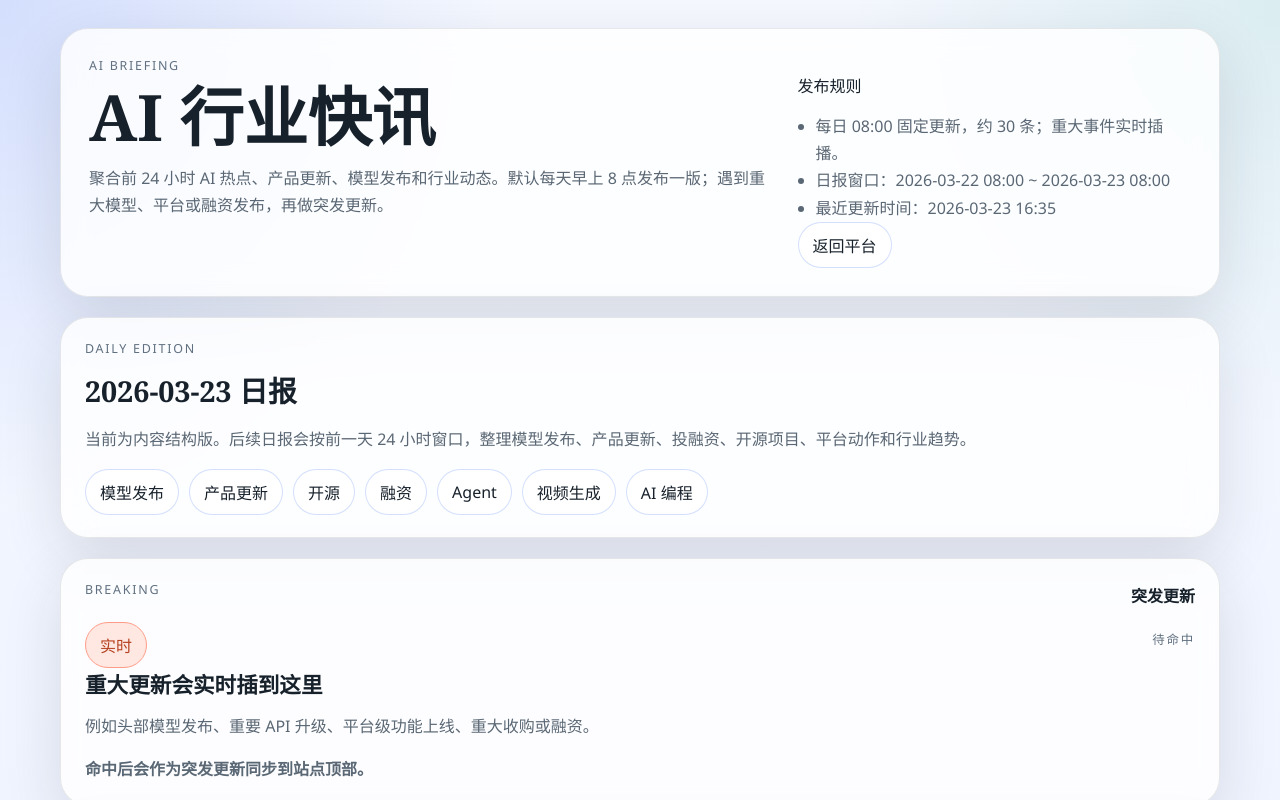
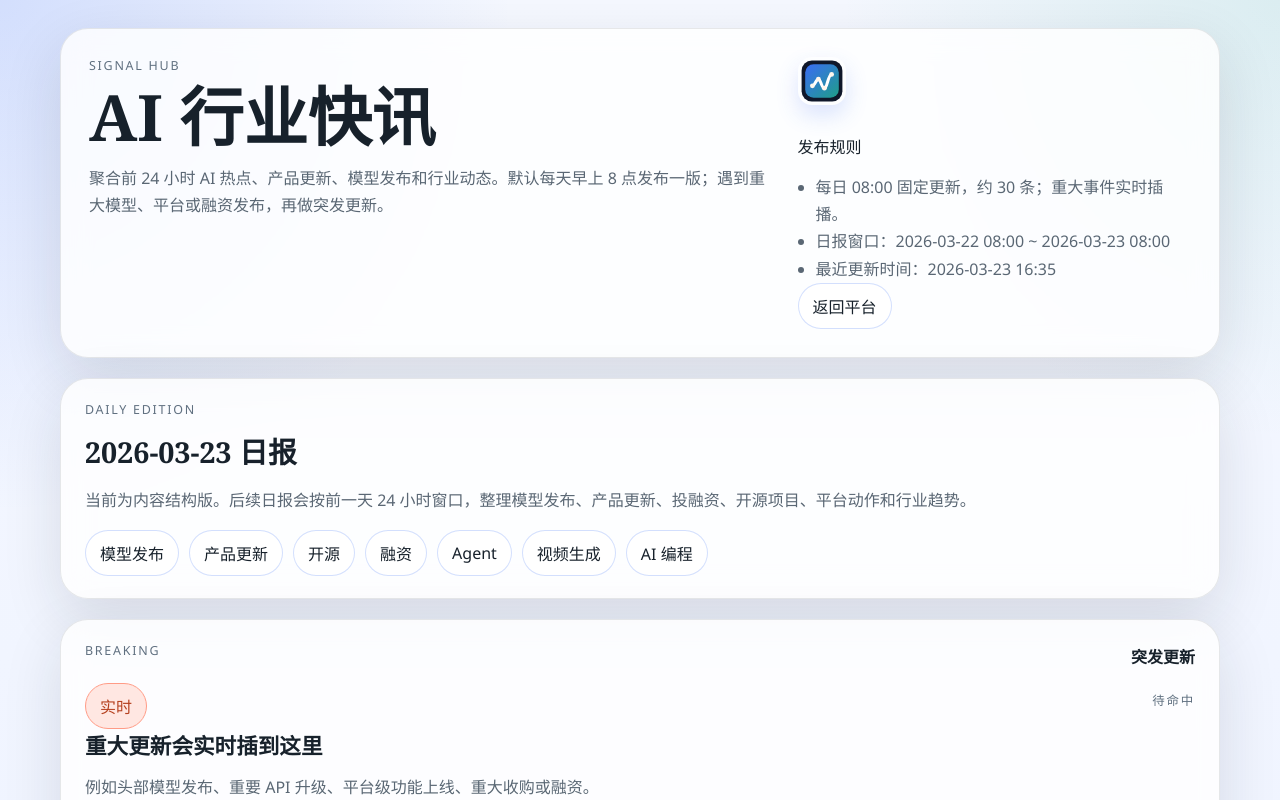
Before and after one commit to hellchenstar/ai-briefing-web, a Vue app: page / in a window 1280 px wide. Shown: the top 800 px of the page. Built offline with nearby package versions, Linux system fonts and the light colour scheme.

Commit message:
Unify brand assets across briefing site

```diff
--- a/index.html
+++ b/index.html
@@ -3,8 +3,9 @@
   <head>
     <meta charset="UTF-8" />
     <meta name="viewport" content="width=device-width, initial-scale=1.0" />
-    <title>AI 行业快讯</title>
-    <meta name="description" content="聚合 AI 行业动态、产品更新与热点追踪的轻量资讯子应用。" />
+    <title>Signal Hub · AI 行业快讯</title>
+    <meta name="description" content="Signal Hub 旗下 AI 行业快讯，聚合 AI 行业动态、产品更新与热点追踪。" />
+    <link rel="icon" type="image/svg+xml" href="/favicon.svg" />
   </head>
   <body>
     <div id="app"></div>
--- a/src/App.vue
+++ b/src/App.vue
@@ -2,11 +2,12 @@
   <div class="page-shell">
     <header class="hero">
       <div>
-        <p class="eyebrow">AI Briefing</p>
+        <p class="eyebrow">Signal Hub</p>
         <h1>{{ briefingMeta.siteTitle }}</h1>
         <p class="hero-text">{{ briefingMeta.intro }}</p>
       </div>
       <div class="hero-panel">
+        <img class="brand-logo" src="/brand-logo.svg" alt="Signal Hub" />
         <p>发布规则</p>
         <ul>
           <li>{{ briefingMeta.publishRule }}</li>
--- a/src/styles.css
+++ b/src/styles.css
@@ -9,6 +9,7 @@
 * { box-sizing: border-box; }
 body { margin: 0; min-width: 320px; }
 button,a { font: inherit; color: inherit; }
+.brand-logo { width: 48px; height: 48px; border-radius: 14px; box-shadow: 0 10px 22px rgba(58, 108, 244, 0.18); margin-bottom: 8px; }
 .page-shell { width: min(1160px, calc(100% - 32px)); margin: 0 auto; padding: 28px 0 44px; }
 .hero,.toolbar,.brief-card,.issue-panel,.urgent-panel { border: 1px solid rgba(23, 33, 43, 0.1); border-radius: 28px; background: rgba(255,255,255,0.82); box-shadow: 0 20px 60px rgba(23,33,43,0.12); backdrop-filter: blur(14px); }
 .hero { display:grid; grid-template-columns:1.4fr 0.8fr; gap:20px; margin-bottom:20px; padding:28px; }
```
Also changed, not shown: public/brand-logo.svg (added), public/favicon.svg (added).
